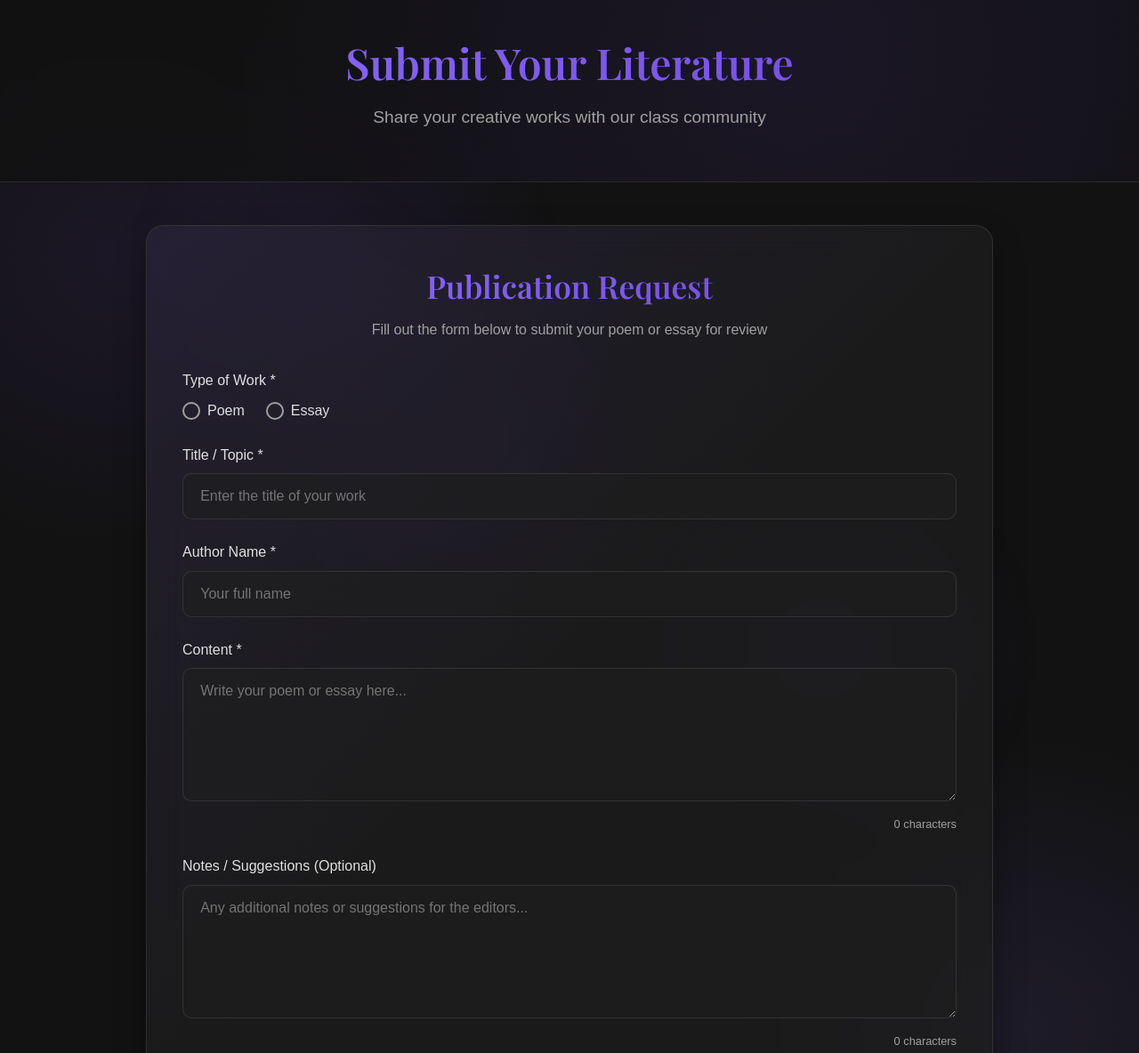
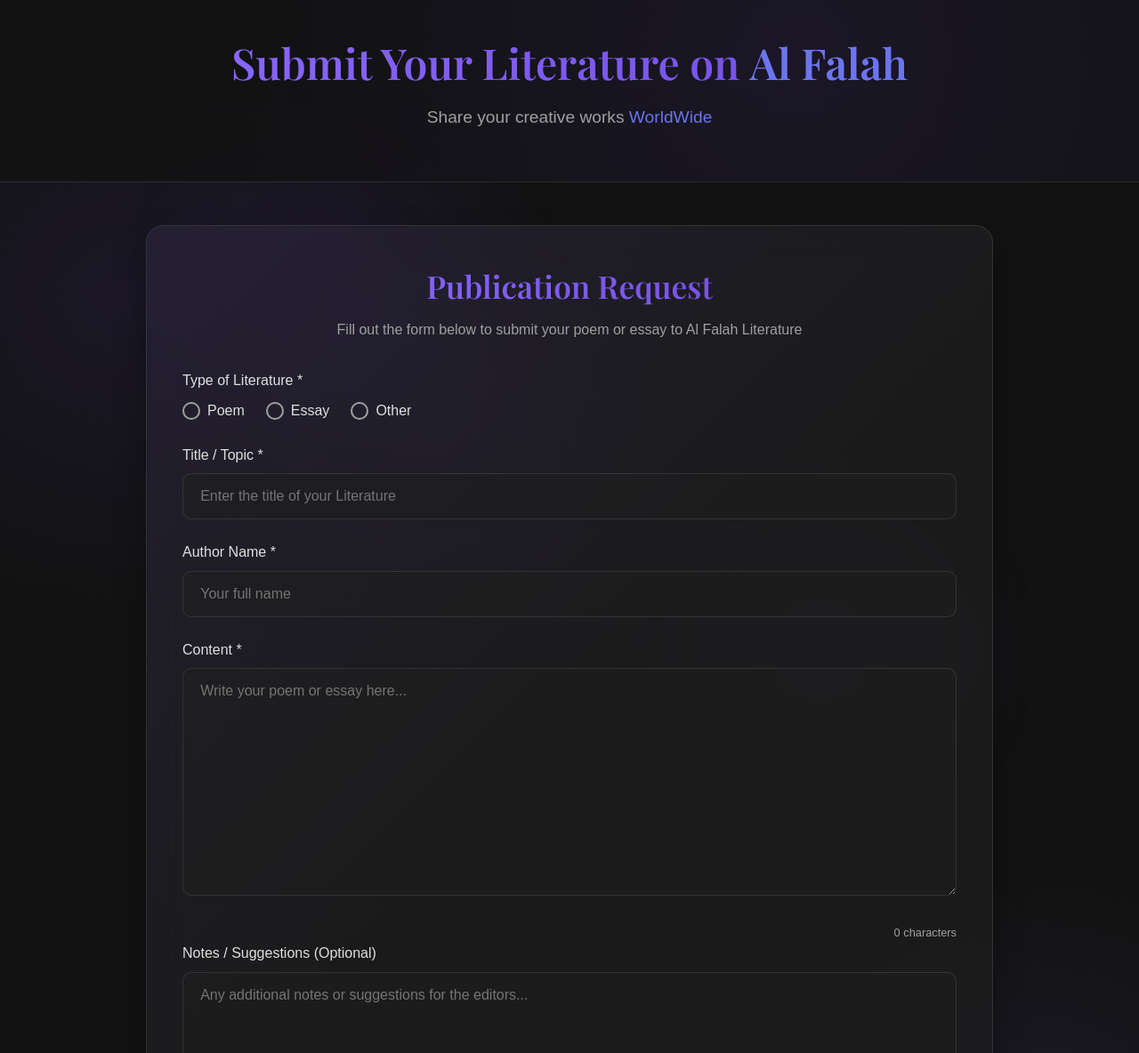
Before and after one commit to alfalahdnic/publish-request, a plain HTML site: page index.html in a window 1280 px wide. Shown: the top 1184 px of the page at 89% size. Drawn offline with nearby package versions, Linux system fonts and the light colour scheme; a web font is replaced by a local one.

Commit message:
Update index.html

```diff
--- a/index.html
+++ b/index.html
@@ -455,6 +455,15 @@
             margin-top: 0.5rem;
             display: none;
         }
+
+        .wlw {
+            text-decoration: #6a75ee;
+            color: #6a75ee;
+        }
+
+       .form-content textarea {
+        height: 16rem;
+       }
     </style>
 </head>
 <body>
@@ -463,8 +472,8 @@
     <div class="floating-bg"></div>
 
     <header>
-        <h1>Submit Your Literature</h1>
-        <p class="subtitle">Share your creative works with our class community</p>
+        <h1>Submit Your Literature on <strong style="color: #6a75ee;"> Al Falah</strong></h1>
+        <p class="subtitle">Share your creative works  <span class="wlw">WorldWide</span></p>
     </header>
 
     <div class="container">
@@ -472,19 +481,19 @@
             <div class="form-content">
                 <div class="form-header">
                     <h2 class="form-title">Publication Request</h2>
-                    <p class="form-subtitle">Fill out the form below to submit your poem or essay for review</p>
+                    <p class="form-subtitle">Fill out the form below to submit your poem or essay to Al Falah Literature</p>
                 </div>
 
                 <form id="submissionForm" action="https://formsubmit.co/maizengg14@gmail.com" method="POST">
                     <!-- Hidden FormSubmit Configuration -->
-                    <input type="hidden" name="_subject" value="New Literature Submission - Class Portal">
+                    <input type="hidden" name="_subject" value="New Literature Submission - Al Falah Publications">
                     <input type="hidden" name="_template" value="table">
                     <input type="hidden" name="_captcha" value="false">
                     <input type="hidden" name="_autoresponse" value="Thank you for your literature submission! We've received your work and will review it shortly.">
                     <input type="hidden" name="_next" value="https://alfalahdnic.github.io/thanks-for-publishing">
 
                     <div class="form-group">
-                        <label class="form-label">Type of Work *</label>
+                        <label class="form-label">Type of Literature *</label>
                         <div class="form-radio-group" id="workTypeGroup">
                             <label class="form-radio">
                                 <input type="radio" name="work_type" value="poem">
@@ -496,25 +505,34 @@
                                 <span class="radio-custom"></span>
                                 <span>Essay</span>
                             </label>
+
+                       <label class="form-radio">
+                                <input type="radio" name="work_type" value="Other">
+                                <span class="radio-custom"></span>
+                                <span>Other</span>
+                            </label>
+
                         </div>
                         <div class="work-type-error" id="workTypeError">Please select a work type</div>
                     </div>
 
                     <div class="form-group">
                         <label for="title" class="form-label">Title / Topic *</label>
-                        <input type="text" id="title" name="title" class="form-input" placeholder="Enter the title of your work">
-                        <div class="error-message" id="titleError">Please enter a title for your work</div>
+                        <input type="text" id="title" name="title" class="form-input" placeholder="Enter the title of your Literature" required>
+                        <div class="error-message" id="titleError">Please enter a title for your Literature</div>
                     </div>
 
                     <div class="form-group">
                         <label for="author" class="form-label">Author Name *</label>
-                        <input type="text" id="author" name="author" class="form-input" placeholder="Your full name">
+                        <input type="text" id="author" name="author" class="form-input" placeholder="Your full name" required >
                         <div class="error-message" id="authorError">Please enter your name</div>
                     </div>
 
+                    <div class="ext">
                     <div class="form-group">
                         <label for="content" class="form-label">Content *</label>
-                        <textarea id="content" name="content" class="form-textarea" placeholder="Write your poem or essay here..."></textarea>
+                        <textarea id="content" name="content" class="form-textarea" placeholder="Write your poem or essay here..." required></textarea>
+                      </div>
                         <div class="char-counter"><span id="charCount">0</span> characters</div>
                         <div class="error-message" id="contentError">Please enter the content of your work</div>
                     </div>
@@ -539,7 +557,8 @@
     </div>
 
     <footer>
-        <p>© 2025 Al Falah | All rights reserved</p>
+        <p>Al Falah Publications</p>
+        <p>© Copyright Owned By Sibhathulla mkd</p>
     </footer>
 
     <script>
@@ -612,6 +631,8 @@
                 });
             });
         });
+
+
     </script>
 </body>
 </html>
```
